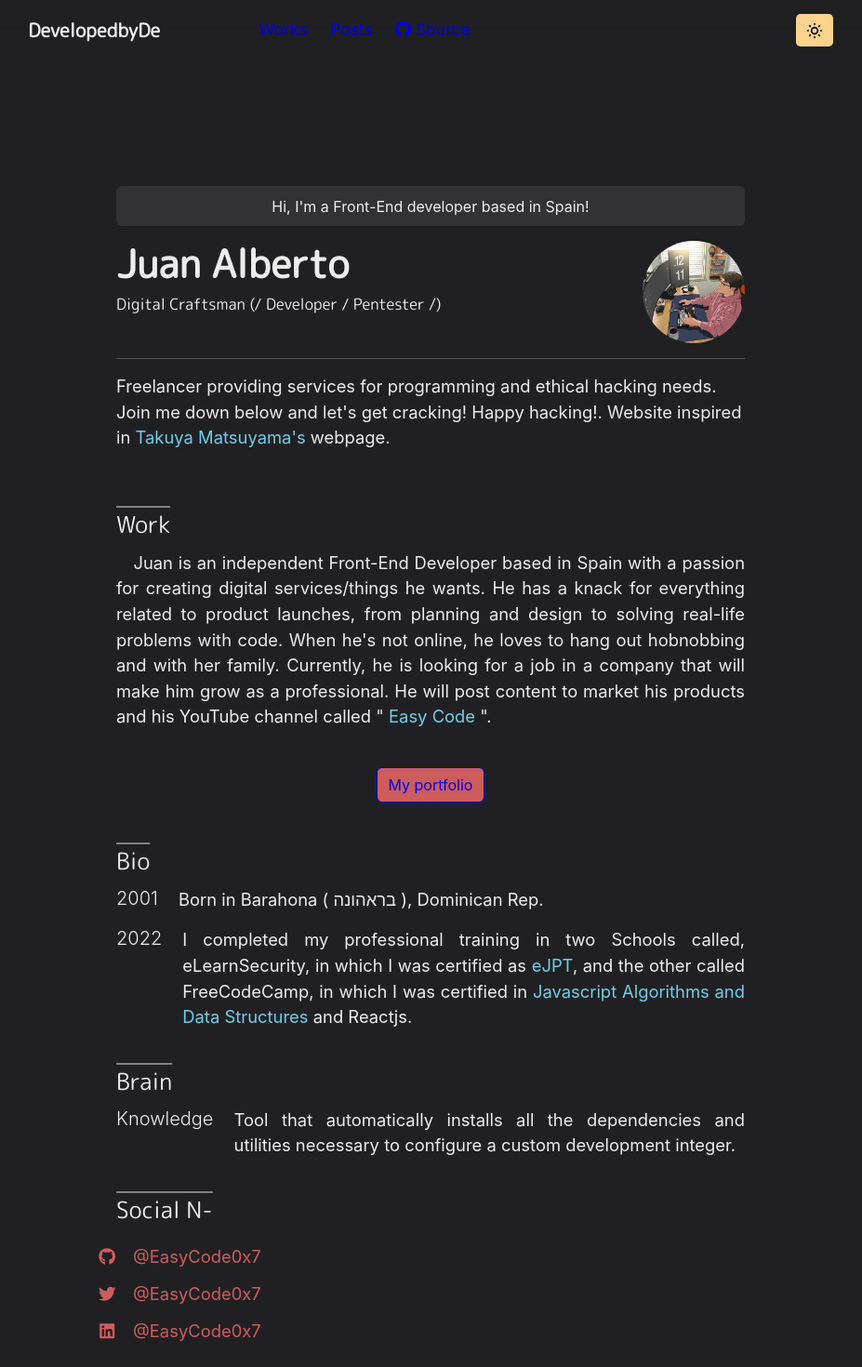
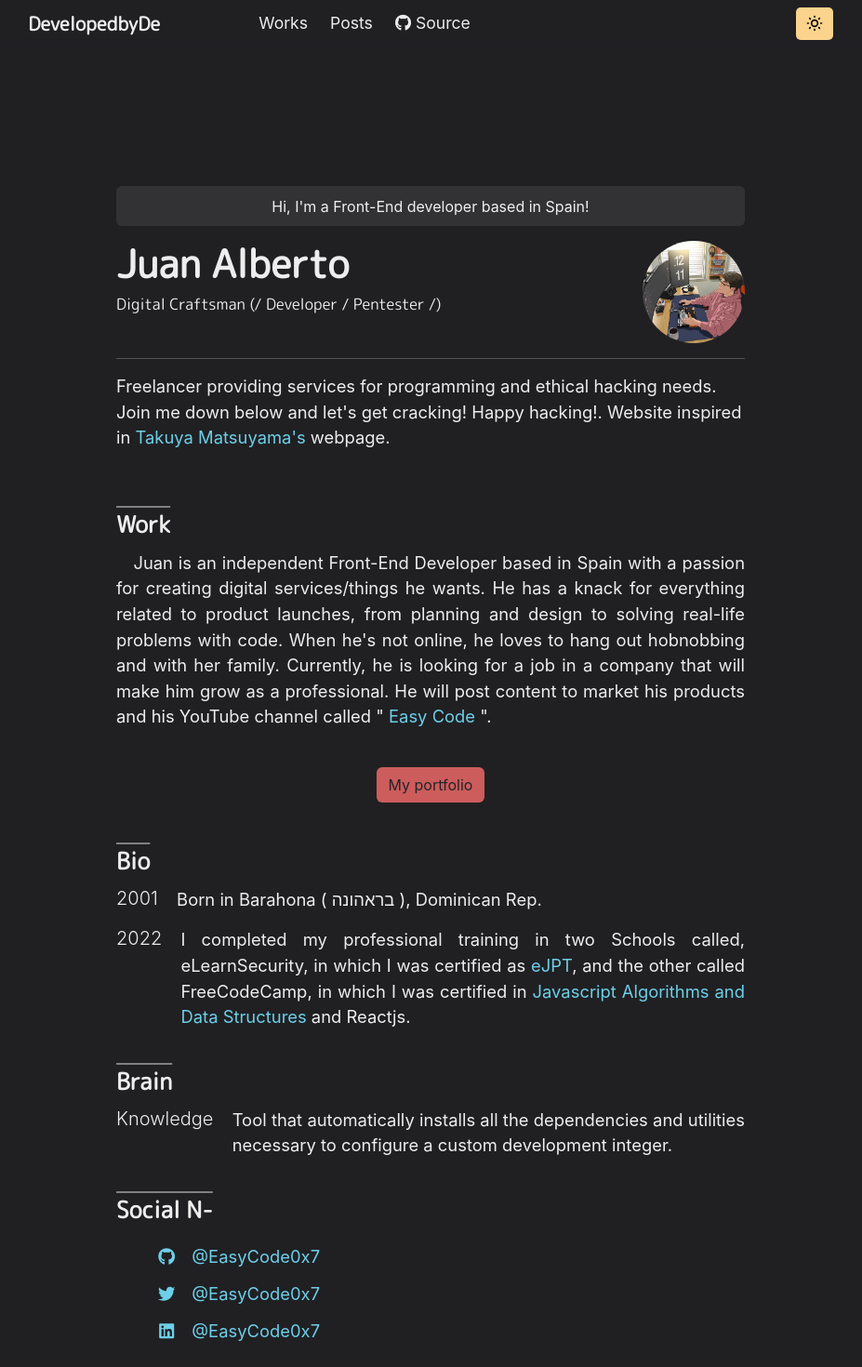
Before and after one commit to EasyCode0x7/EasyCode-homepage, a React (Create React App) app: page / in a window 1280 px wide. Shown: the top 1470 px of the page at 93% size, without its empty margins (177-1104 px from the left). Built offline with nearby package versions, Linux system fonts and the light colour scheme.

Commit message:
Add files via upload

```diff
--- a/src/App.css
+++ b/src/App.css
@@ -1,7 +1,4 @@
 :root {
-    --twitter: #55acee;
-    --linkedin: #0077B5;
-    --youtube: #bd081c;
     --chakra-fonts-heading: 'M PLUS Rounded 1c';
     --chakra-fonts-body: -apple-system,BlinkMacSystemFont,"Segoe UI",Helvetica,Arial,sans-serif,"Apple Color Emoji","Segoe UI Emoji","Segoe UI Symbol";
     --chakra-fonts-mono: SFMono-Regular,Menlo,Monaco,Consolas,"Liberation Mono","Courier New",monospace;
@@ -12,17 +9,20 @@
     --cyan: #6DCFE8;
 }
 
+
 #bg, body {
     color: var(--color-personate)!important;
     background: #202023!important;
     font-family: var(--chakra-fonts-body);
 }
 
+
 @media (min-width: 390px) {
     .container, .container-lg, .container-md, .container-sm, .container-xl, .container-xxl {
         max-width: 700px!important;
     }
 }
+
 
 @media screen and (max-width: 370px) {
     .fs22 {
@@ -34,90 +34,3 @@
         display: flex!important;
     }
 }
-
-.name-fnt{
-    font-size: var(--chakra-fontSizes-4xl);
-}
-
-
-.social {
-    width: 100%;
-    height: 40px;
-    text-decoration: none;
-    color: rgba(205, 92, 92, 1);
-    justify-content: center;
-}
-
-
-.social:hover {
-    text-decoration: underline;
-    color: rgba(205, 92, 92, 1);
-    background: rgba(129, 230, 217, 0.12);
-}
-
-
-.styleTextColor {
-    color: var(--cyan);
-    text-decoration: none;
-}
-
-
-.styleTextColor:hover {
-    text-decoration: underline;
-    color: var(--cyan);
-}
-
-.fnt-heading {
-    font-family: var(--chakra-fonts-heading);
-}
-
-
-.hfs:hover {
-    text-decoration: underline;
-}
-
-
-.fs22{
-    background-color: rgba(255, 255, 255, 0.08);
-    padding-bottom: 0.6rem;
-    padding-top: 0.6rem;
-}
-
-.ssS, .h2-text {
-    text-decoration: none;
-    color: var(--color-personate)!important;
-}
-
-.ssS, .fnt-norma, .css-15t5e7o, .l15t5e7o, .down {
-    font-size: var(--chakra-fontSizes-normal);
-}
-
-.sub-name {
-    font-weight: 200!important;
-    font-size: .40em;
-}
-
-.css-15t5e7o {
-    text-align: justify;
-}
-
-.down {
-    padding-left: 1.2em;
-    text-align: justify;
-}
-
-.l15t5e7o {
-    text-decoration: none;
-    cursor: pointer;
-}
-
-.css-15t5e7o, .l15t5e7o {
-    text-indent: 1em;
-}
-
-.underline {
-    font-size: var(--cont-size);
-    padding-bottom: 5px;
-    text-decoration: overline;
-    text-decoration-color: gray;
-}
--- a/src/components/components.css
+++ b/src/components/components.css
@@ -21,11 +21,11 @@
     display: flex;
     position: fixed;
     background: #20202380;
-    backdrop-filter: blur(15px);
-    padding: 15px;
+    backdrop-filter: blur(5px);
     left: 0;
     width: 100%;
-    justify-content: center
+    justify-content: center;
+    height: 50px;
 }
 
 
@@ -47,7 +47,7 @@
 }
 
 .socialM {
-    width: 105px;
+    width: 395px;
     height: 130px;
     padding-top: 3px;
 }
@@ -55,3 +55,91 @@
 .fWeight {
     font-weight: 300;
 }
+
+.underline {
+    font-size: var(--cont-size);
+    padding-bottom: 5px;
+    text-decoration: overline;
+    text-decoration-color: gray;
+}
+
+.down {
+    padding-left: 1.1em;
+    text-align: justify;
+    font-size: var(--chakra-fontSizes-normal);
+}
+
+.css-15t5e7o, .l15t5e7o {
+    text-indent: 1em;
+    font-size: var(--chakra-fontSizes-normal);
+}
+
+.css-15t5e7o {
+    text-align: justify;
+}
+
+.init {
+    padding: 10px;
+    color: var(--cyan);
+}
+
+.sub-name {
+    font-weight: 200!important;
+    font-size: .40em;
+}
+
+.social {
+    width: 100%;
+    height: 40px;
+    text-decoration: none;
+    color: rgba(205, 92, 92, 1);
+    justify-content: center;
+}
+
+
+.init:hover {
+  background: rgba(129, 230, 217, 0.12);
+  border-radius: 10px;
+  text-decoration: underline;
+}
+
+.styleTextColor {
+    color: var(--cyan);
+    text-decoration: none;
+}
+
+
+.styleTextColor:hover {
+    text-decoration: underline;
+    color: var(--cyan);
+}
+
+.fnt-heading {
+    font-family: var(--chakra-fonts-heading);
+}
+
+.name-fnt{
+    font-size: var(--chakra-fontSizes-4xl);
+}
+
+
+
+.hfs:hover {
+    text-decoration: underline;
+}
+
+
+.fs22{
+    background-color: rgba(255, 255, 255, 0.08);
+    padding-bottom: 0.6rem;
+    padding-top: 0.6rem;
+}
+
+.ssS, .h2-text {
+    text-decoration: none;
+    color: var(--color-personate)!important;
+}
+
+.ssS, .fnt-norma {
+    font-size: var(--chakra-fontSizes-normal);
+}
--- a/src/components/home.js
+++ b/src/components/home.js
@@ -19,6 +19,7 @@ const Home = () => {
     const Tm = "https://www.craftz.dog/";
     const eJPT = "https://verified.elearnsecurity.com/certificates/6b4943a0-26a2-4ce7-8063-aff8e6bda825";
     const javaScript = "https://www.freecodecamp.org/certification/crashoverride0x7/javascript-algorithms-and-data-structures";
+
 
 
     return (
@@ -54,7 +55,7 @@ const Home = () => {
             <div>
 
                 <div  className='pt-5'>
-                    <h2  className='underline fnt-heading'>Work</h2>
+                    <h2  className='underline fw-bold fnt-heading'>Work</h2>
                     <p className='css-15t5e7o'>
                         Juan is an independent Front-End Developer based in Spain with a passion for creating digital
                         services/things he wants. He has a knack for everything related to product launches, from planning and
@@ -71,7 +72,7 @@ const Home = () => {
                 </div>
 
                 <div className='pt-4'>
-                    <h2 className='underline fnt-heading'>Bio</h2>
+                    <h2 className='underline fw-bold fnt-heading'>Bio</h2>
                     <div className='d-flex'>
                         <h5 className='fWeight'>2001</h5>
                         <p className='down'>Born in Barahona ( בראהונה ), Dominican Rep.</p>
@@ -85,7 +86,7 @@ const Home = () => {
                 </div>
 
                 <div className='pt-4'>
-                    <h2 className='underline fnt-heading'>Brain</h2>
+                    <h2 className='underline fw-bold fnt-heading'>Brain</h2>
                     <div className='d-flex'>
                         <h5 className='fWeight'>Knowledge</h5>
                         <p className='down'>
@@ -96,22 +97,22 @@ const Home = () => {
                 </div>
 
                 <div className='pt-4'>
-                    <h2 className='underline fnt-heading'>Social N-</h2>
+                    <h2 className='underline fw-bold fnt-heading'>Social N-</h2>
                     <ul className='l15t5e7o socialM'>
 
-                        <li href={Github}>
+                        <li style={{width: "55%"}}>
                             <a className='rounded social d-flex' href={Github}>
-                                <span className='d-flex align-items-center'><FaGithub/> @EasyCode0x7</span>
+                                <span className='d-flex init align-items-center'><FaGithub/> @EasyCode0x7</span>
                             </a>
                         </li>
-                        <li>
+                        <li style={{width: "55%"}}>
                             <a className='rounded social d-flex' href={Twitter}>
-                                <span className='d-flex align-items-center'><FaTwitter /> @EasyCode0x7</span>
+                                <span className='d-flex init align-items-center'><FaTwitter /> @EasyCode0x7</span>
                             </a>
                         </li>
-                        <li>
+                        <li style={{width: "55%"}}>
                             <a className='rounded social d-flex' href={Linkedin}>
-                                <span className='d-flex align-items-center'><FaLinkedin /> @EasyCode0x7</span>
+                                <span className='d-flex init align-items-center'><FaLinkedin /> @EasyCode0x7</span>
                             </a>
                         </li>
                     </ul>
--- a/src/components/navbar.js
+++ b/src/components/navbar.js
@@ -40,7 +40,7 @@ export default function Navbar() {
 
                 <section style={{width: "350px"}}></section>
 
-                <ul className="m-0 p-0" style={{cursor: "pointer"}}>
+                <ul className="m-0 p-0 d-flex align-items-center" style={{cursor: "pointer"}}>
                     <li className="bsSunMoon">
                         <a href="#darkmode" className="text-black d-flex fs-5 sunMoon" onClick={Change}><HiOutlineSun /></a>
                     </li>
```
Also changed, not shown: 1 other file (tests, documents, lock files or other folders).
